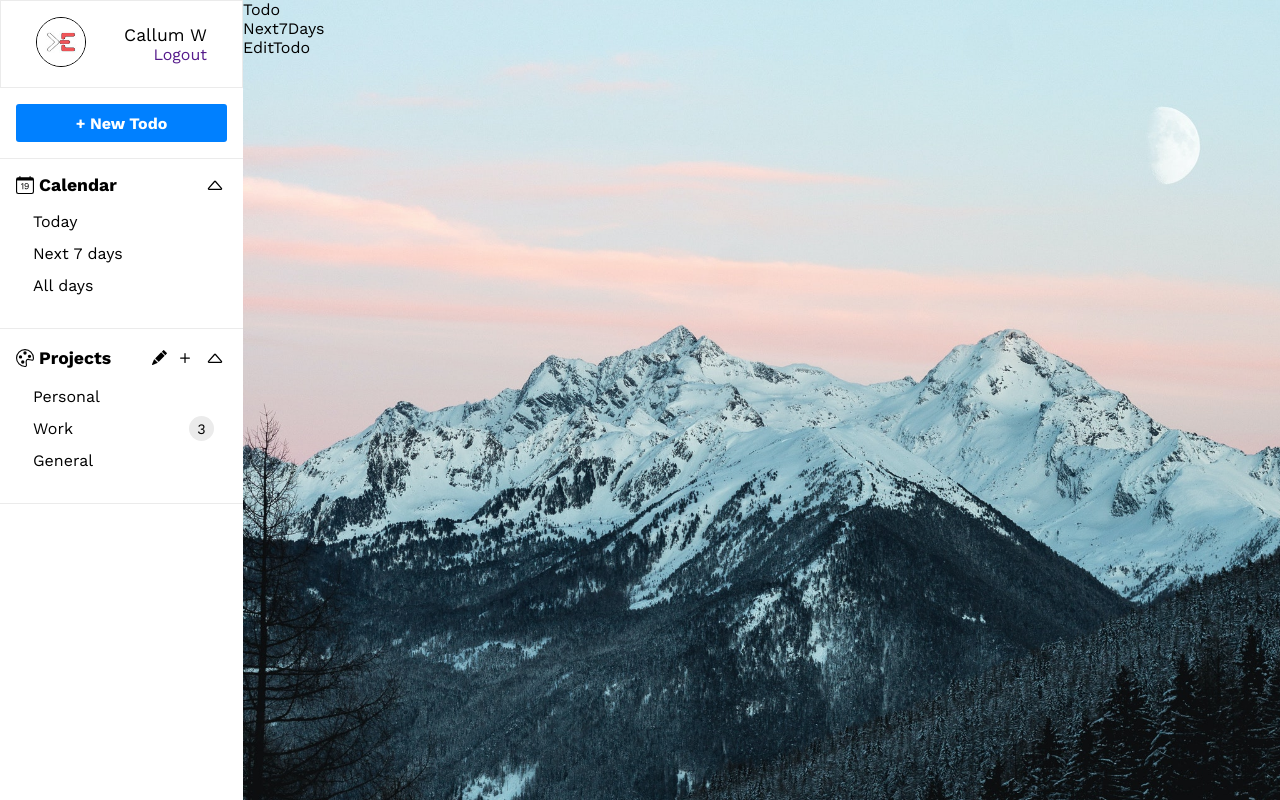
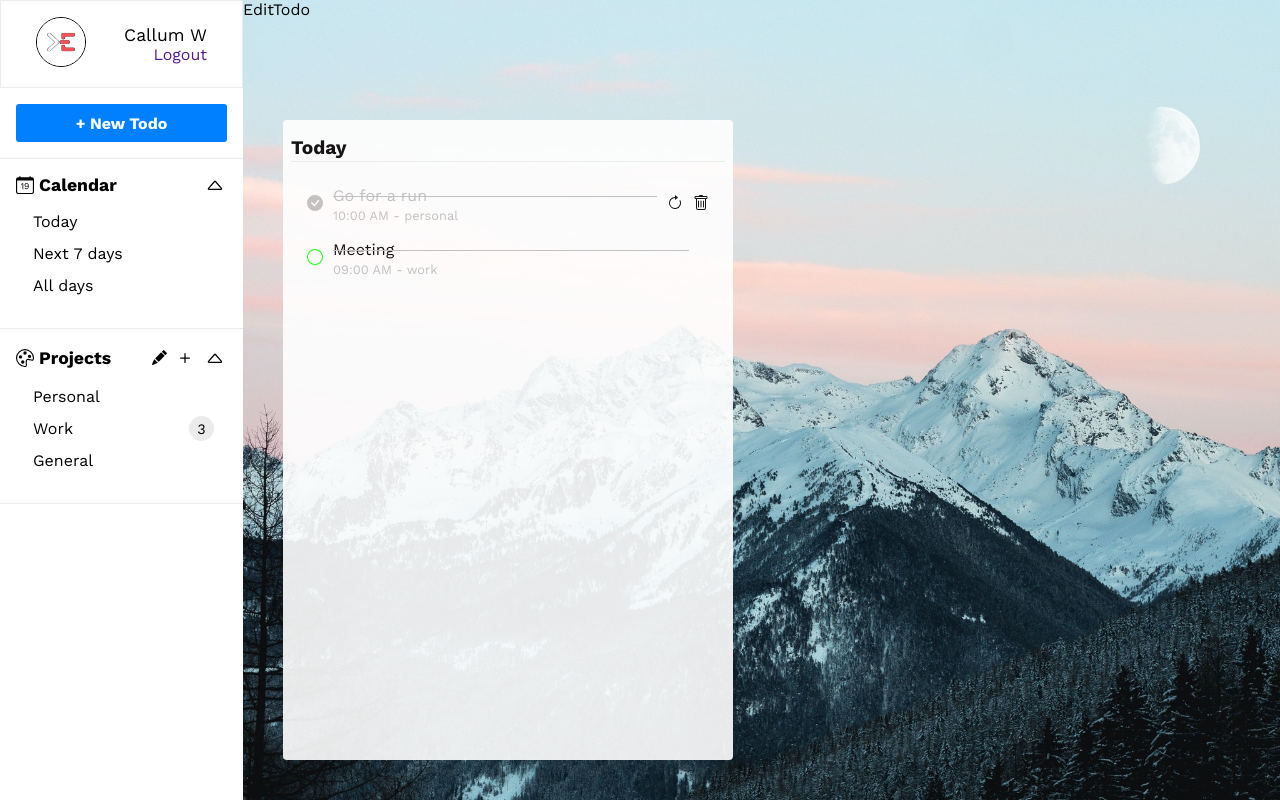
Before and after one commit to FJTDL/Todoapp_challenge, a React (Create React App) app: page / in a window 1280 px wide. Built offline with nearby package versions, Linux system fonts and the light colour scheme.

Commit message:
To do components

```diff
--- a/src/App.css
+++ b/src/App.css
@@ -30,6 +30,7 @@
   background-image: url(./images/bg.jpg);
   background-repeat: no-repeat;
   background-size: cover;
+  position: relative;
 }
 
 /* User */
@@ -412,3 +413,74 @@
 .ProjectForm button:hover {
   filter: brightness(1.1);
 }
+
+/* Todo */
+
+.Todos{
+  width: 450px;
+  height: 80%;
+  background-color: white;
+  position: absolute;
+  bottom: 40px;
+  left: 40px;
+  border-radius: 4px;
+  opacity: 0.9;
+  padding: 0 0.5rem 0.5rem 0.5rem;
+}
+
+.Todos .selected-project {
+  margin: 1rem 0;
+  text-transform : capitalize;
+  font-size: 1.2rem;
+  font-weight: 700;
+  padding-bottom: 2px;
+  border-bottom: 1px solid #eeeeee;
+}
+
+.Todos .todos {
+  overflow-y: auto;
+}
+
+/*Todo */
+
+.Todo {
+  padding: 0.5rem 1rem;
+}
+
+.Todo .todo-container {
+  display: flex;
+  align-items: center;
+}
+
+.Todo .todo-container span {
+  cursor: pointer;
+}
+
+.Todo .todo-container .text {
+  position: relative;
+  flex: 1;
+  margin: 0 10px;
+  cursor: pointer;
+}
+
+.Todo .todo-container .text span {
+  font-size: 0.8rem;
+  color: #bebebe;
+}
+
+.Todo .todo-container .text .line {
+  height: 1px;
+  background:#bebebe;
+  position: absolute;
+  top:25%;
+  width: 0;
+  transition: width 250ms ease-in-out
+}
+
+.Todo .todo-container .text .line {
+  width: 100%;
+}
+
+.Todo .todo-container .add-to-next-day {
+  margin-right: 10px;
+}
--- a/src/components/Todo.js
+++ b/src/components/Todo.js
@@ -1,9 +1,50 @@
-import React from 'react'
+import React, {useState} from 'react';
+import {CheckCircleFill, Circle, ArrowClockwise, Trash } from 'react-bootstrap-icons';
 
-function Todo() {
+function Todo({todo}) {
+    const [hover, setHover] = useState(false);
+
     return (
         <div className="Todo">
-            Todo
+            <div
+                className="todo-container"
+                onMouseEnter={() => setHover(true)}
+                onMouseLeave={() => setHover(false)}
+            >
+                <div className="check-todo">
+                    {
+                        todo.checked ?
+                        <span className="checked">
+                            <CheckCircleFill color="#bebebe"/>
+                        </span>
+                        :
+                        <span className="unchecked">
+                            <Circle color={todo.color}/>
+                        </span>
+                    }
+                </div>
+                <div className="text">
+                    <p style={{color: todo.checked ? '#bebebe' : '#000'}} >{todo.text}</p>
+                    <span>{todo.time} - {todo.project}</span>
+                    <div className={`line ${todo.checked ? 'line-through': ''}`}></div>
+                </div>
+                <div className="add-to-next-day">
+                    {
+                        todo.checked &&
+                        <span>
+                            <ArrowClockwise />
+                        </span>
+                    }
+                </div>
+                <div className="delete-todo">
+                    {
+                        (hover || todo.checked) &&
+                        <span>
+                            <Trash />
+                        </span>
+                    }
+                </div>
+            </div>
         </div>
 
     )
--- a/src/components/Todos.js
+++ b/src/components/Todos.js
@@ -3,10 +3,44 @@
 import Next7Days from './Next7Days'
 
 function Todos() {
+    const selectedProject = "today"
+
+    const todos = [
+        {
+            id : 'd54sd4',
+            text : "Go for a run",
+            time : "10:00 AM",
+            date : "06/03/2021",
+            day : "6",
+            checked : true,
+            color : '#00ff00',
+            project : 'personal'
+        },
+        {
+            id : 'd54fdf',
+            text : "Meeting",
+            time : "09:00 AM",
+            date : "08/03/2021",
+            day : "1",
+            checked : false,
+            color : '#00ff00',
+            project : 'work'
+        }
+    ]
     return (
         <div className="Todos">
-            <Todo />
-            <Next7Days />
+            <div className="selected-project">
+                {selectedProject}
+            </div>
+            <div className="todos">
+                {
+                    selectedProject === "next 7 days" ?
+                    <Next7Days todos={todos} />
+                    :
+                    todos.map( todo =>
+                        <Todo todo={todo} key={todo.id} />)
+                }
+            </div>
         </div>
 
     )
```
